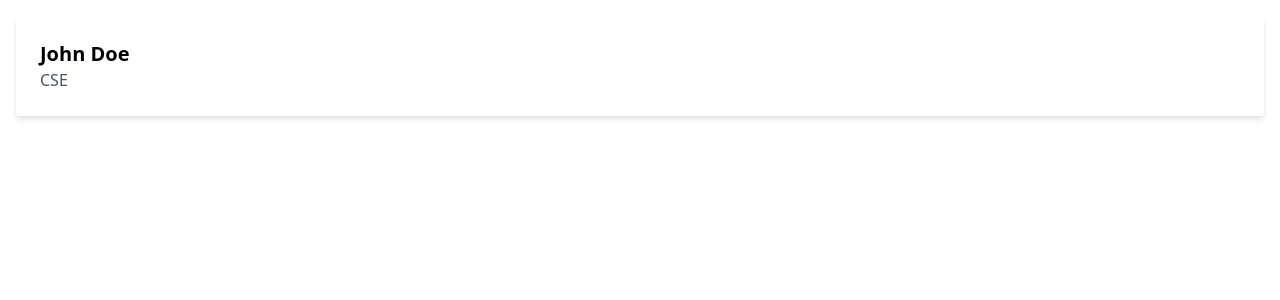
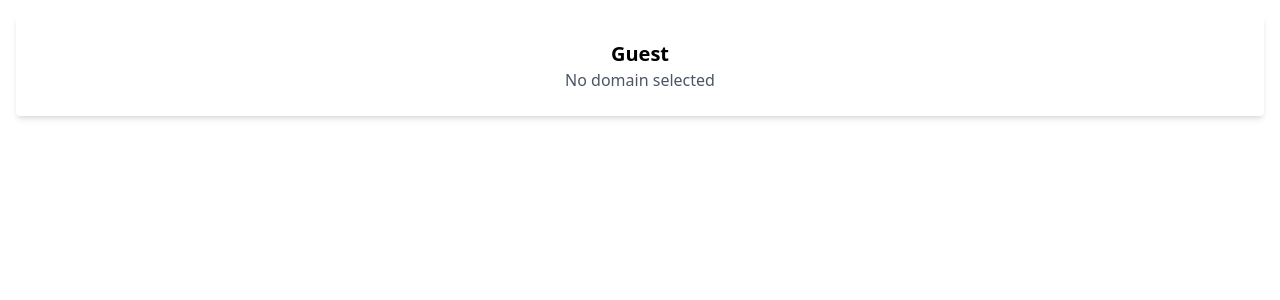
Before and after one commit to code-with-zoro/Mark-1, a React (Vite) app: page /profile in a window 1280 px wide. Shown: the top 300 px of the page. Built offline with nearby package versions, Linux system fonts and the light colour scheme.

Commit message:
Implemented UI improvements and performance optimizations

```diff
--- a/src/App.jsx
+++ b/src/App.jsx
@@ -1,23 +1,28 @@
-// src/App.jsx
-import React from 'react';
+import React, { lazy, Suspense } from 'react';
 import { BrowserRouter as Router, Route, Routes } from 'react-router-dom';
-import Onboarding from './components/Onboarding';
-import Profile from './components/Profile';
-import Feed from './components/Feed';
-import Messaging from './components/Messaging';
+import { UserProvider } from './context/UserContext'; // ✅ Import User Context
+
+const Onboarding = lazy(() => import('./components/Onboarding'));
+const Profile = lazy(() => import('./components/Profile'));
+const Feed = lazy(() => import('./components/Feed'));
+const Messaging = lazy(() => import('./components/Messaging'));
 
 const App = () => {
   return (
+    <UserProvider> {/* ✅ Wrap the whole app inside UserProvider */}
       <Router>
         <div className="container mx-auto p-4">
+          <Suspense fallback={<div>Loading...</div>}>
             <Routes>
               <Route path="/" element={<Onboarding />} />
-          <Route path="/profile" element={<Profile user={{ name: "John Doe", domain: "CSE" }} />} />
-          <Route path="/feed" element={<Feed posts={[{ title: "Hello World", content: "This is my first post!" }]} />} />
+              <Route path="/profile" element={<Profile />} />
+              <Route path="/feed" element={<Feed />} />
               <Route path="/messages" element={<Messaging />} />
             </Routes>
+          </Suspense>
         </div>
       </Router>
+    </UserProvider>
   );
 };
 
--- /dev/null
+++ b/src/components/ErrorBoundary.jsx
@@ -0,0 +1,16 @@
+import ErrorBoundary from './components/ErrorBoundary';
+
+function App() {
+  return (
+    <ErrorBoundary>
+      <Router>
+        <Suspense fallback={<div>Loading...</div>}>
+          <Routes>
+            <Route path="/" element={<Home />} />
+            <Route path="/onboarding" element={<Onboarding />} />
+          </Routes>
+        </Suspense>
+      </Router>
+    </ErrorBoundary>
+  );
+}
--- a/src/components/Profile.jsx
+++ b/src/components/Profile.jsx
@@ -1,11 +1,13 @@
-// src/components/Profile.jsx
-import React from 'react';
+import React, { useContext } from 'react';
+import { UserContext } from '../context/UserContext';
 
-const Profile = ({ user }) => {
+const Profile = () => {
+  const { user } = useContext(UserContext); // ✅ Fetch user from context
+
   return (
-    <div className="bg-white p-6 rounded shadow-md">
-      <h2 className="text-xl font-bold">{user.name}</h2>
-      <p className="text-gray-600">{user.domain}</p>
+    <div className="bg-white p-6 rounded shadow-md text-center">
+      <h2 className="text-xl font-bold">{user?.name || "Guest"}</h2>
+      <p className="text-gray-600">{user?.domain || "No domain selected"}</p>
     </div>
   );
 };
```
Also changed, not shown: src/components/Onboarding.jsx (+4 -4 lines). Lines whose indentation alone changed are shown as unchanged.
